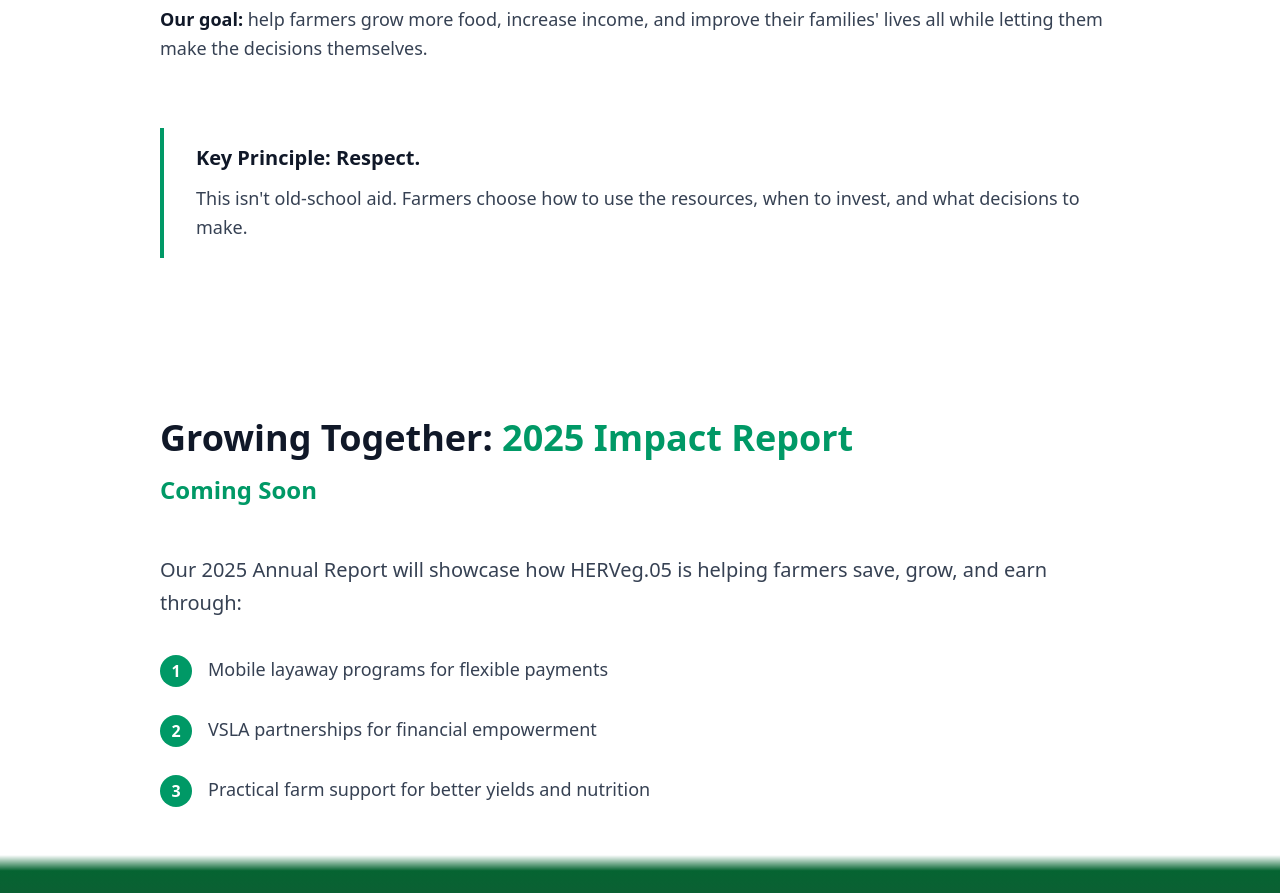
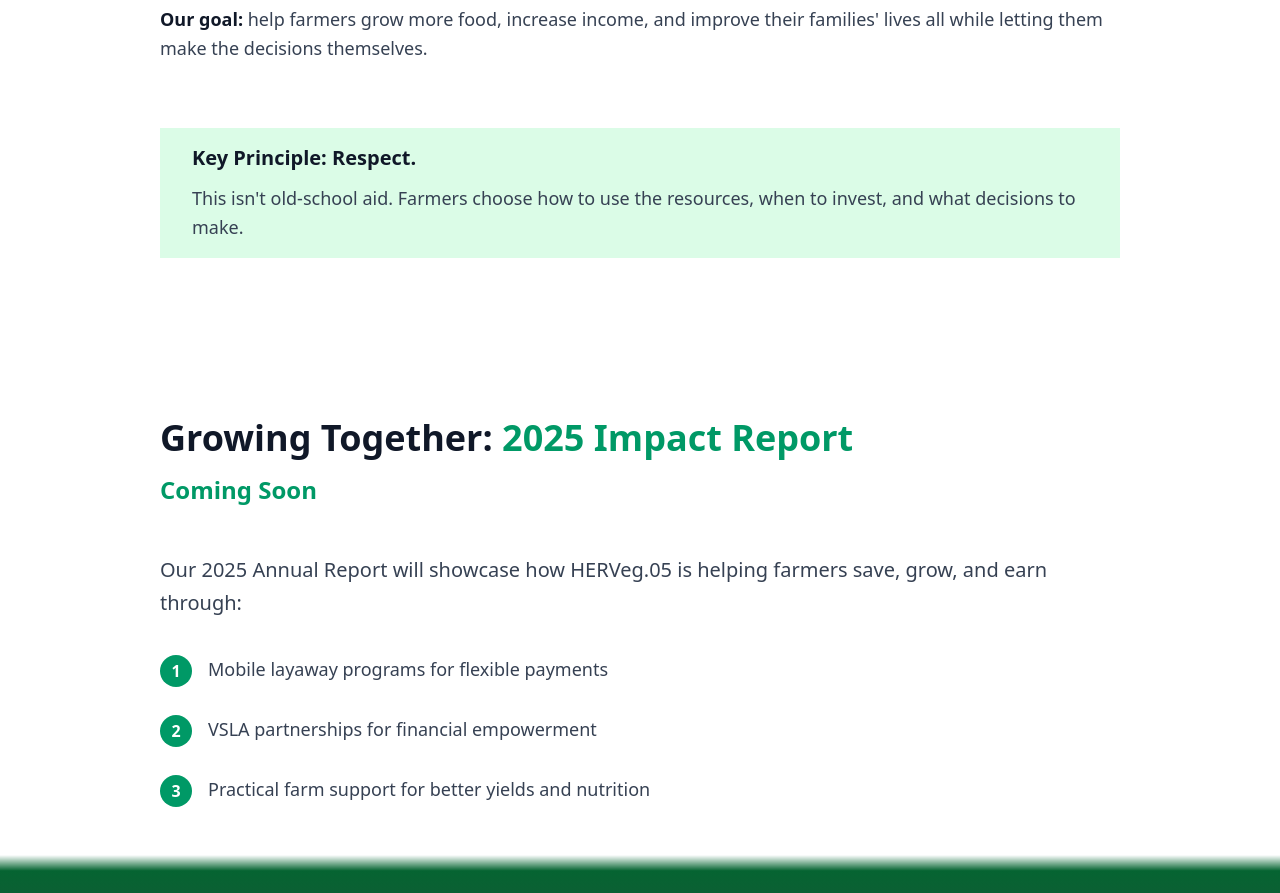
Before and after one commit to Mhando-Z/HervegWeb, a Next.js app: page /aboutus/whoweare in a window 1280 px wide. Shown: the part 1860-2753 px from the top of the page. Built offline with nearby package versions, Linux system fonts and the light colour scheme; a web font is replaced by a local one.

Commit message:
Phase One

```diff
--- a/src/app/aboutus/whoweare/Whoweare.jsx
+++ b/src/app/aboutus/whoweare/Whoweare.jsx
@@ -181,10 +181,7 @@ const Whoweare = () => {
             </motion.div>
 
             {/* Key Principle */}
-            <motion.div
-              variants={fadeInUp}
-              className="border-l-4 border-emerald-600 pl-8 py-4"
-            >
+            <motion.div variants={fadeInUp} className="bg-green-100 pl-8 py-4">
               <p className="text-xl font-semibold text-gray-900 mb-3">
                 Key Principle: Respect.
               </p>
```
